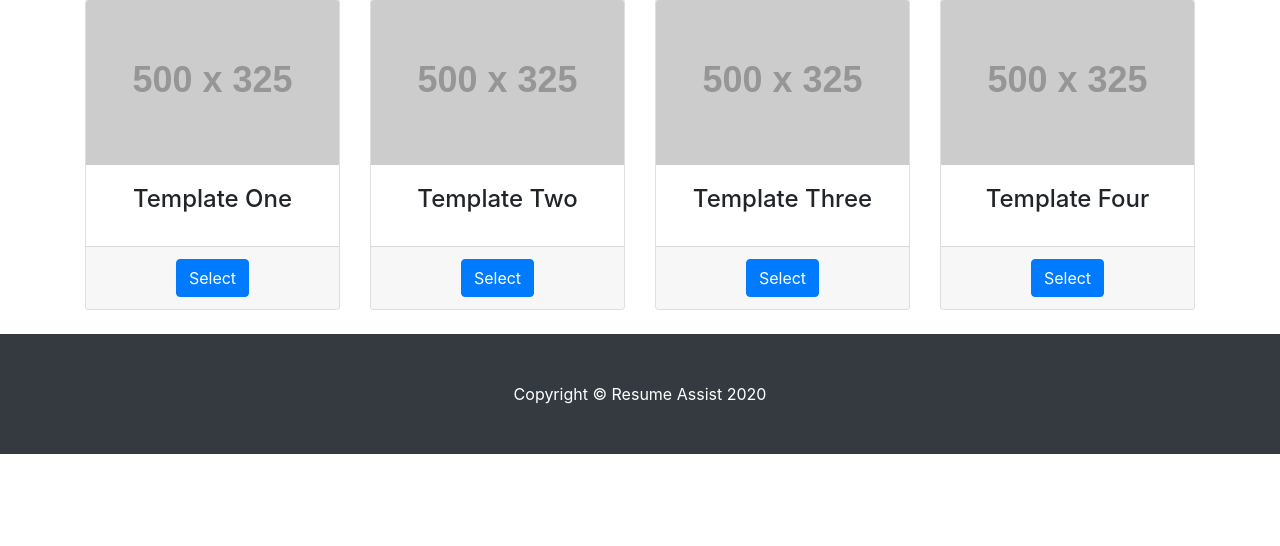
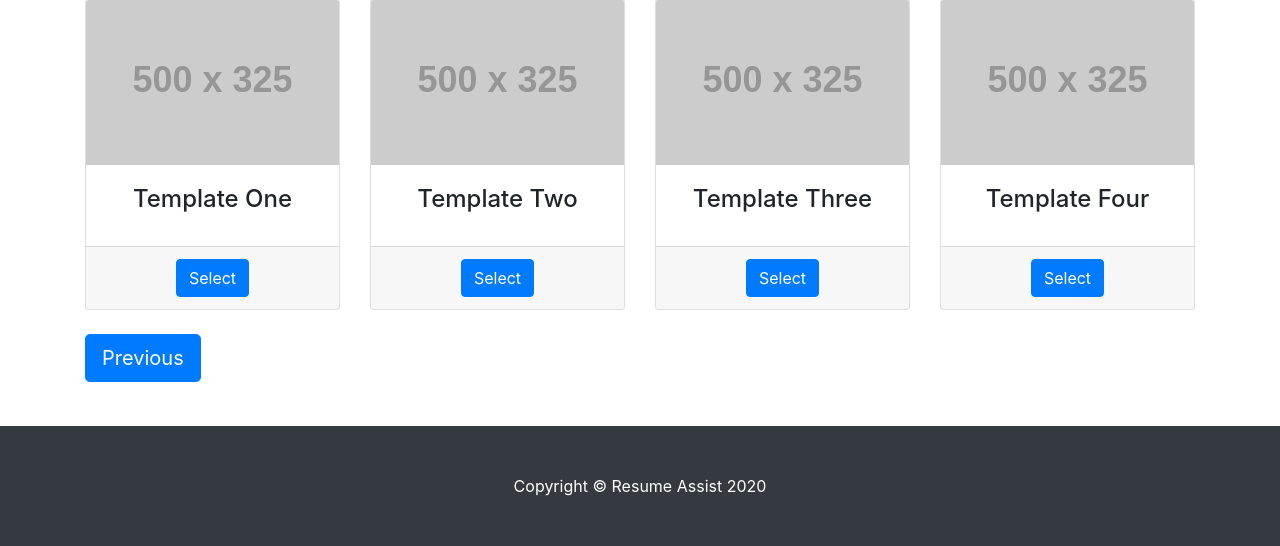
Before and after one commit to sairabbas/ResumeAssist, a Flask app: page /selection in a window 1280 px wide. Shown: the part 317-863 px from the top of the page. Before the commit the page ends 771 px from the top, so only its background shows below. Run offline with Flask 2, Linux system fonts and the light colour scheme; grey boxes labelled with a size stand in for pictures from a placeholder-image service; some libraries are stand-ins or nearby versions.

Commit message:
UI updates

```diff
--- a/templates/selection.html
+++ b/templates/selection.html
@@ -92,8 +92,16 @@ Selection - Resume Assist
         </div>
       </div>
     </div>
+    <div style="overflow:auto;">
+      <div style="float:left;">
+       <a href="{{ url_for('questionnaire') }}" class="btn btn-lg btn-primary btn-block">Previous</a>
+      </div>
+    </div>
     <!-- /.row -->
   </div>
+<div style="padding-top: 20px">
+    &nbsp;
+</div>
   <!-- /.container -->
   <!-- Footer -->
   <footer class="py-5 bg-dark">
```
